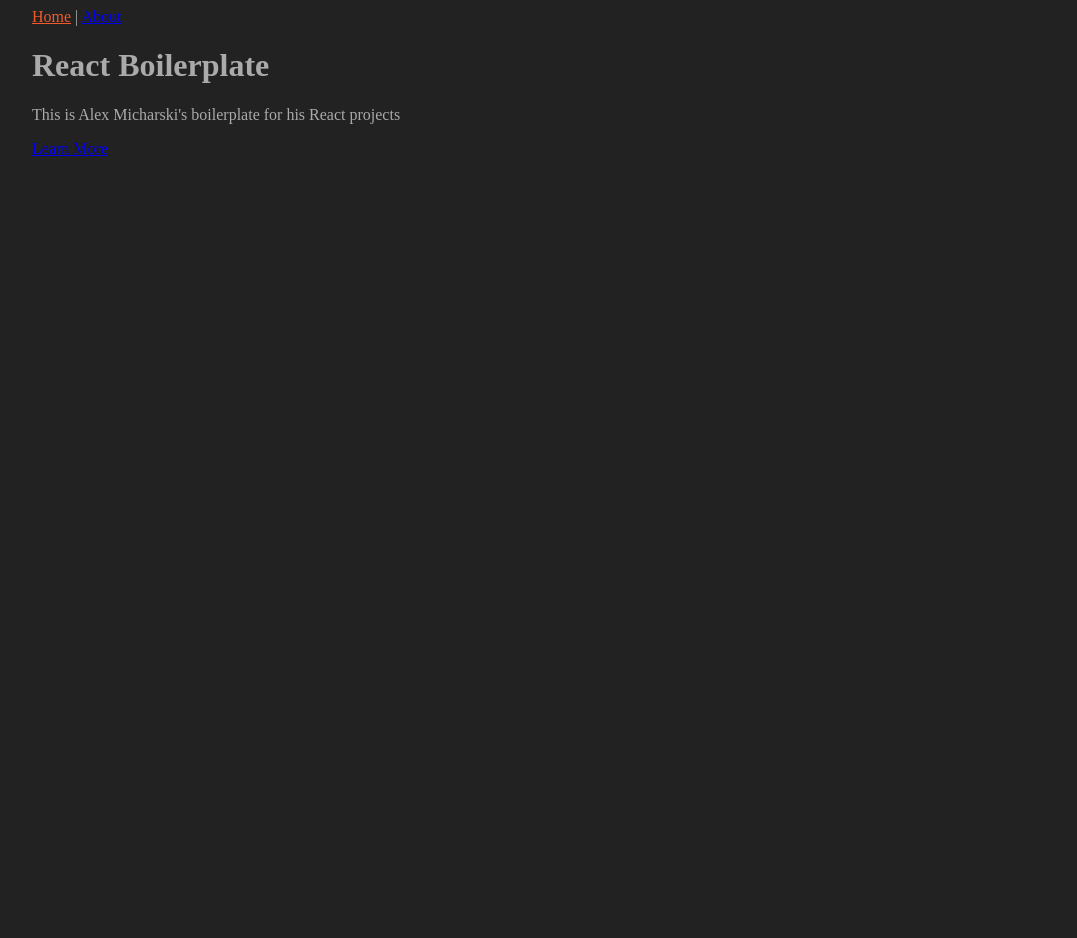
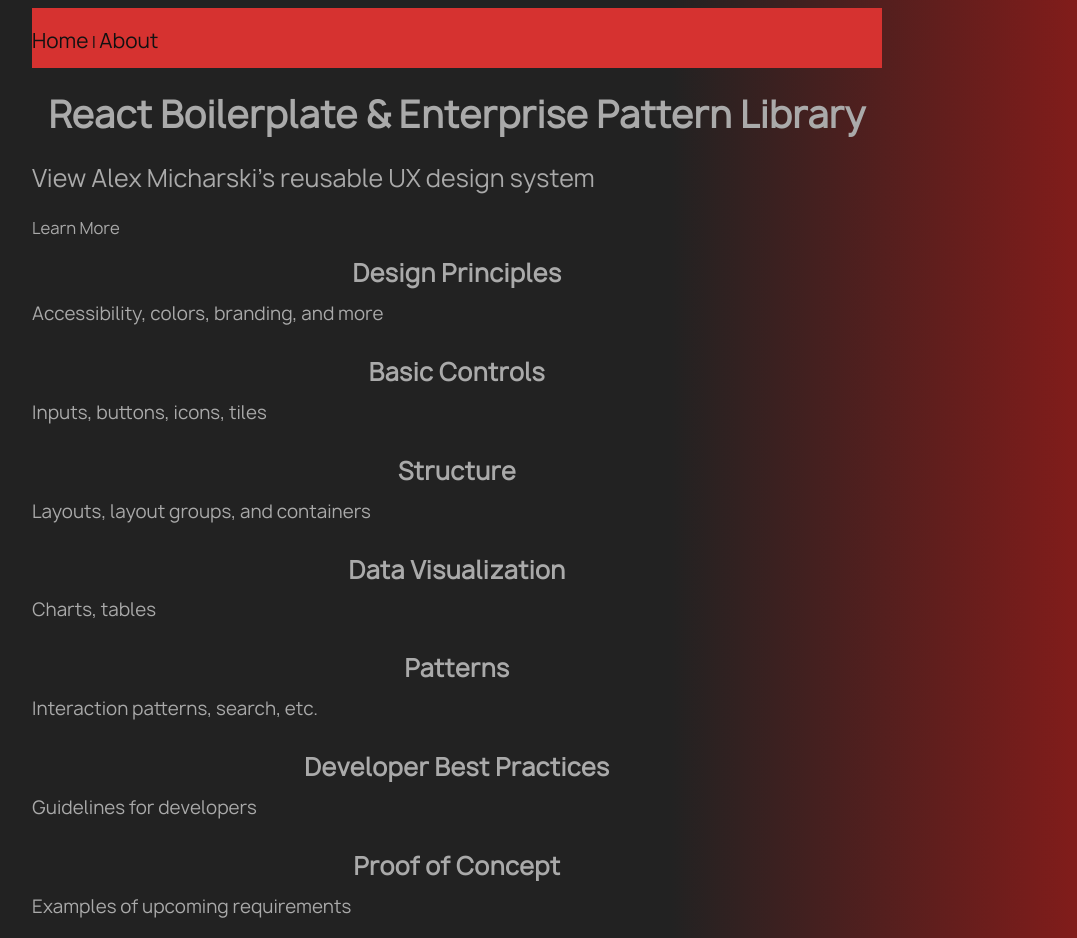
Before and after one commit to amicharski/react-boilerplate, a React app: page / in a window 1280 px wide. Shown: the whole page, without its empty margins (183-1260 px from the left). Before the commit the page ends 800 px from the top, so only its background shows below. Built offline with nearby package versions, Linux system fonts and the light colour scheme.

Commit message:
added custom fonts, changed this into a UI/UX library

```diff
--- a/src/components/common/Header.js
+++ b/src/components/common/Header.js
@@ -2,13 +2,11 @@
 import { NavLink } from 'react-router-dom';
 
 function Header() {
-    const activeStyle = { color: "#F15B2A" };
-
     return (
-        <div>
-            <NavLink to="/" activeStyle={activeStyle} exact>Home</NavLink>{" | "}
-            <NavLink to="/about" activeStyle={activeStyle}>About</NavLink>
-        </div>
+        <nav>
+            <NavLink to="/" exact>Home</NavLink>{" | "}
+            <NavLink to="/about">About</NavLink>
+        </nav>
     );
 }
 
--- a/src/components/home/HomePage.js
+++ b/src/components/home/HomePage.js
@@ -3,10 +3,40 @@
 
 function HomePage() {
     return (
-        <div>
-            <h1>React Boilerplate</h1>
-            <p>This is Alex Micharski's boilerplate for his React projects</p>
+        <div className="landing-tiles">
+            <div className="top-tile">
+                <h1>React Boilerplate & Enterprise Pattern Library</h1>
+                <p>View Alex Micharski's reusable UX design system</p>
+            </div>
             <Link to="about">Learn More</Link>
+            <div className="tile">
+                <h2>Design Principles</h2>
+                <p>Accessibility, colors, branding, and more</p>
+            </div>
+            <div className="tile">
+                <h2>Basic Controls</h2>
+                <p>Inputs, buttons, icons, tiles</p>
+            </div>
+            <div className="tile">
+                <h2>Structure</h2>
+                <p>Layouts, layout groups, and containers</p>
+            </div>
+            <div className="tile">
+                <h2>Data Visualization</h2>
+                <p>Charts, tables</p>
+            </div>
+            <div className="tile">
+                <h2>Patterns</h2>
+                <p>Interaction patterns, search, etc.</p>
+            </div>
+            <div className="tile">
+                <h2>Developer Best Practices</h2>
+                <p>Guidelines for developers</p>
+            </div>
+            <div className="tile">
+                <h2>Proof of Concept</h2>
+                <p>Examples of upcoming requirements</p>
+            </div>
         </div>
     );
 }
--- a/src/styles/style.scss
+++ b/src/styles/style.scss
@@ -1,9 +1,52 @@
 $bg-color: #222;
 $text-color: #AAA;
+$text-dark: #111;
+
+$primary: #D63230;
+
+@font-face {
+    font-family: RussischSans;
+    src: url("./fonts/RussischSans/RussischSans-Regular.ttf");
+}
 
 body {
-    background-color: $bg-color;
+    background-image: linear-gradient(90deg, $bg-color, $bg-color, $bg-color, darken($primary, 20%));
     color: $text-color;
+    font-family: RussischSans, Arial, Helvetica, sans-serif;
+}
+
+.landing-tiles {
+    display: grid;
+}
+
+h1, h2, h3, h4, h5, h6 {
+    letter-spacing: 0.5px;
+}
+
+h1 {
+    font-size: 36px;
+    text-align: center;
+}
+
+.top-tile > p {
+    font-weight: lighter;
+    font-size: 24px;
+}
+
+.tile > h2 {
+    text-align: center;
+    font-size: 24px;
+}
+
+.tile > p {
+    text-align: justify;
+    font-size: 18px;
+    line-height: 10px;
+}
+
+a {
+    color: $text-color;
+    text-decoration: none;
 }
 
 #app {
@@ -13,4 +56,13 @@
 
 nav {
     padding: 20px 0;
+    height: 20px;
+    background-color: $primary;
+    color: $text-dark;
 }
+
+nav > a {
+    color: $text-dark;
+    text-decoration: none;
+    font-size: 20px;
+}
--- a/webpack.config.dev.js
+++ b/webpack.config.dev.js
@@ -52,7 +52,11 @@
                         }
                     }
                 ]
-            }
+            },
+            {
+                test: /\.(png|gif|woff|woff2|eot|ttf|svg)$/,
+                loader: 'url-loader',
+            },
         ]
     }
 }
```
Also changed, not shown: src/styles/fonts/RussischSans/OFL.txt (added, +93 -0 lines), src/styles/fonts/RussischSans/RussischSans-Bold.ttf (added), src/styles/fonts/RussischSans/RussischSans-BoldItalic.ttf (added), src/styles/fonts/RussischSans/RussischSans-ExtraBold.ttf (added), src/styles/fonts/RussischSans/RussischSans-ExtraBoldItalic.ttf (added), src/styles/fonts/RussischSans/RussischSans-ExtraLight.ttf (added), src/styles/fonts/RussischSans/RussischSans-ExtraLightItalic.ttf (added), src/styles/fonts/RussischSans/RussischSans-Italic.ttf (added), src/styles/fonts/RussischSans/RussischSans-Light.ttf (added), src/styles/fonts/RussischSans/RussischSans-LightItalic.ttf (added), src/styles/fonts/RussischSans/RussischSans-Medium.ttf (added), src/styles/fonts/RussischSans/RussischSans-MediumItalic.ttf (added), src/styles/fonts/RussischSans/RussischSans-Regular.ttf (added), src/styles/fonts/RussischSans/RussischSans-SemiBold.ttf (added), 1 more files.
